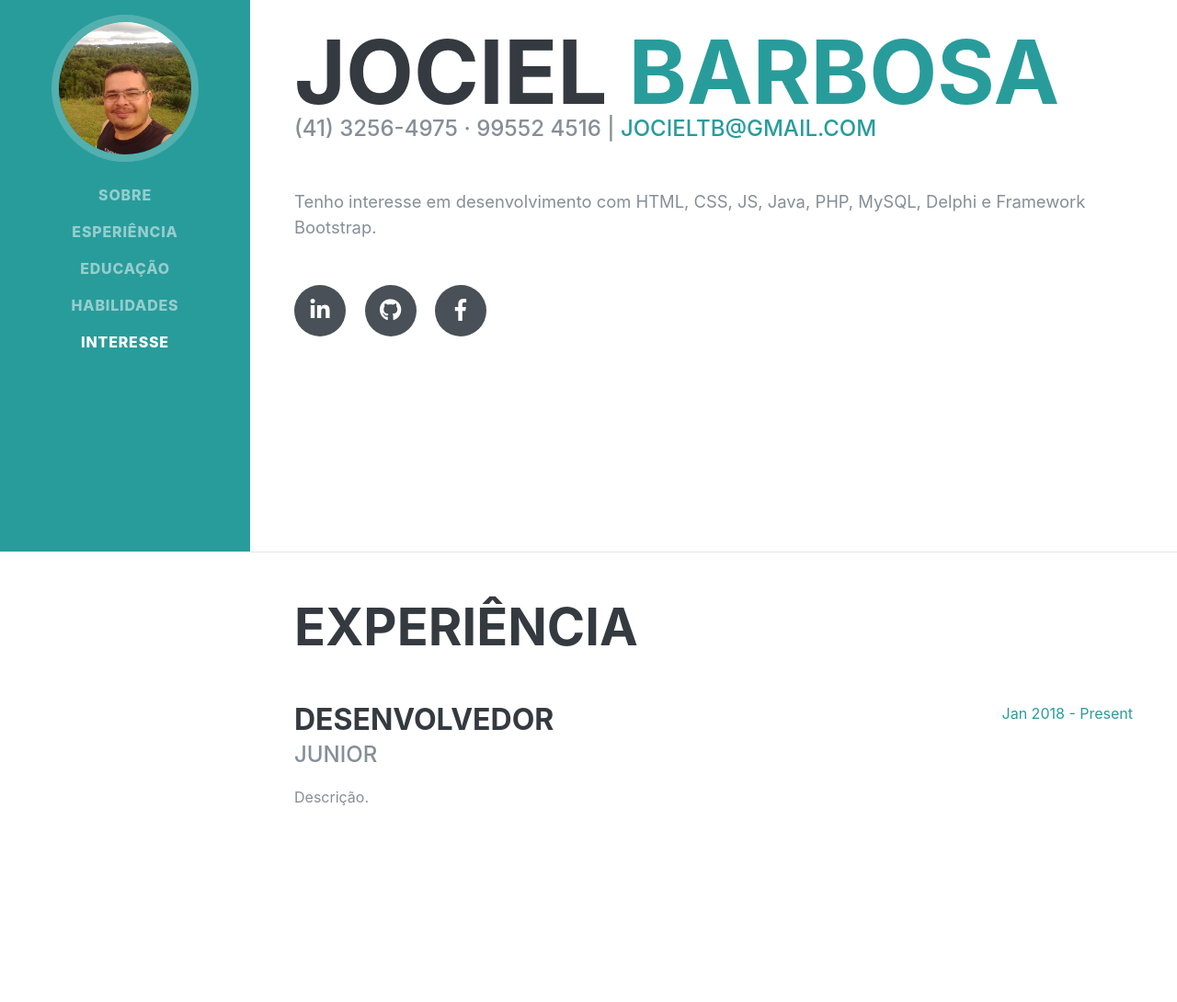
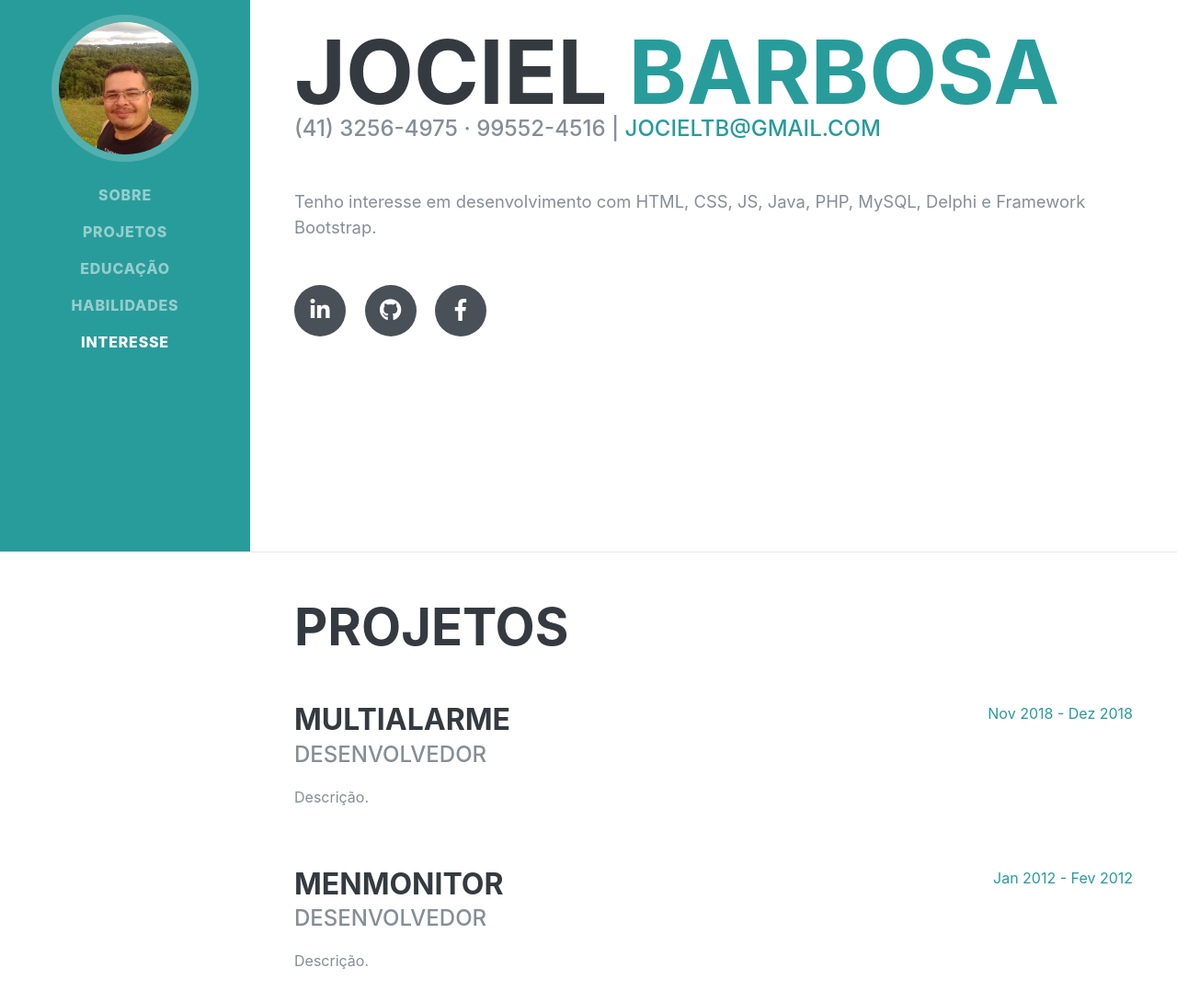
Before and after one commit to jocieltb/Bootstrap, a plain HTML site: page CV-JocielBarbosa/index.html in a window 1280 px wide. Shown: the part 200-1290 px from the top of the page at 92% size. Drawn offline with Linux system fonts and the light colour scheme; a web font is replaced by a local one.

Commit message:
Categoria Experiência para Projetos

```diff
--- a/CV-JocielBarbosa/index.html
+++ b/CV-JocielBarbosa/index.html
@@ -41,7 +41,7 @@
           <a class="nav-link js-scroll-trigger" href="#about">Sobre</a>
         </li>
         <li class="nav-item">
-          <a class="nav-link js-scroll-trigger" href="#experience">Esperiência</a>
+          <a class="nav-link js-scroll-trigger" href="#experience">Projetos</a>
         </li>
         <li class="nav-item">
           <a class="nav-link js-scroll-trigger" href="#education">Educação</a>
@@ -63,7 +63,7 @@
         <h1 class="mb-0">Jociel
           <span class="text-primary">Barbosa</span>
         </h1>
-        <div class="subheading mb-5">(41) 3256-4975 · 99552 4516 |
+        <div class="subheading mb-5">(41) 3256-4975 · 99552-4516 |
           <a href="mailto:name@email.com">jocieltb@gmail.com</a>
         </div>
         <p class="lead mb-5">Tenho interesse em desenvolvimento com HTML, CSS, JS, Java, PHP, MySQL, Delphi e Framework Bootstrap.</p>
@@ -85,18 +85,30 @@
 
     <section class="resume-section p-3 p-lg-5 d-flex justify-content-center" id="experience">
       <div class="w-100">
-        <h2 class="mb-5">Experiência</h2>
+        <h2 class="mb-5">Projetos</h2>
 
         <div class="resume-item d-flex flex-column flex-md-row justify-content-between mb-5">
           <div class="resume-content">
-            <h3 class="mb-0">Desenvolvedor</h3>
-            <div class="subheading mb-3">Junior</div>
+            <h3 class="mb-0">MultiAlarme</h3>
+            <div class="subheading mb-3">Desenvolvedor</div>
             <p>Descrição.</p>
           </div>
           <div class="resume-date text-md-right">
-            <span class="text-primary">Jan 2018 - Present</span>
+            <span class="text-primary">Nov 2018 - Dez 2018 </span>
           </div>
         </div>
+
+        <div class="resume-item d-flex flex-column flex-md-row justify-content-between mb-5">
+          <div class="resume-content">
+            <h3 class="mb-0">MenMonitor</h3>
+            <div class="subheading mb-3">Desenvolvedor</div>
+            <p>Descrição.</p>
+          </div>
+          <div class="resume-date text-md-right">
+            <span class="text-primary">Jan 2012 - Fev 2012 </span>
+          </div>
+        </div>
+
 
       </div>
 
```
